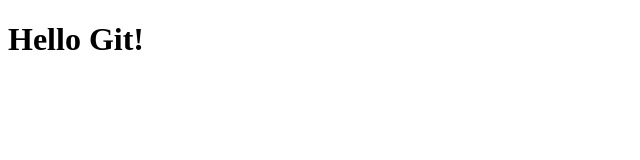
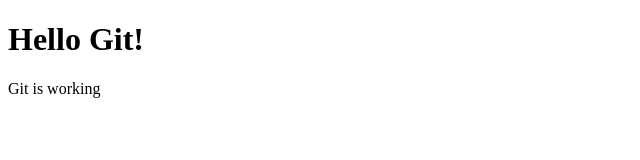
Before and after one commit to jaisri210/frontend-training, a plain HTML site: page index.html in a window 1280 px wide. Shown: the whole page, without its empty margins (0-640 px from the left). Drawn offline with Linux system fonts and the light colour scheme.

Commit message:
Update index.html

```diff
--- a/index.html
+++ b/index.html
@@ -7,5 +7,6 @@
 </head>
 <body>
     <h1>Hello Git!</h1>
+    <p>Git is working</p>
 </body>
 </html>
```
